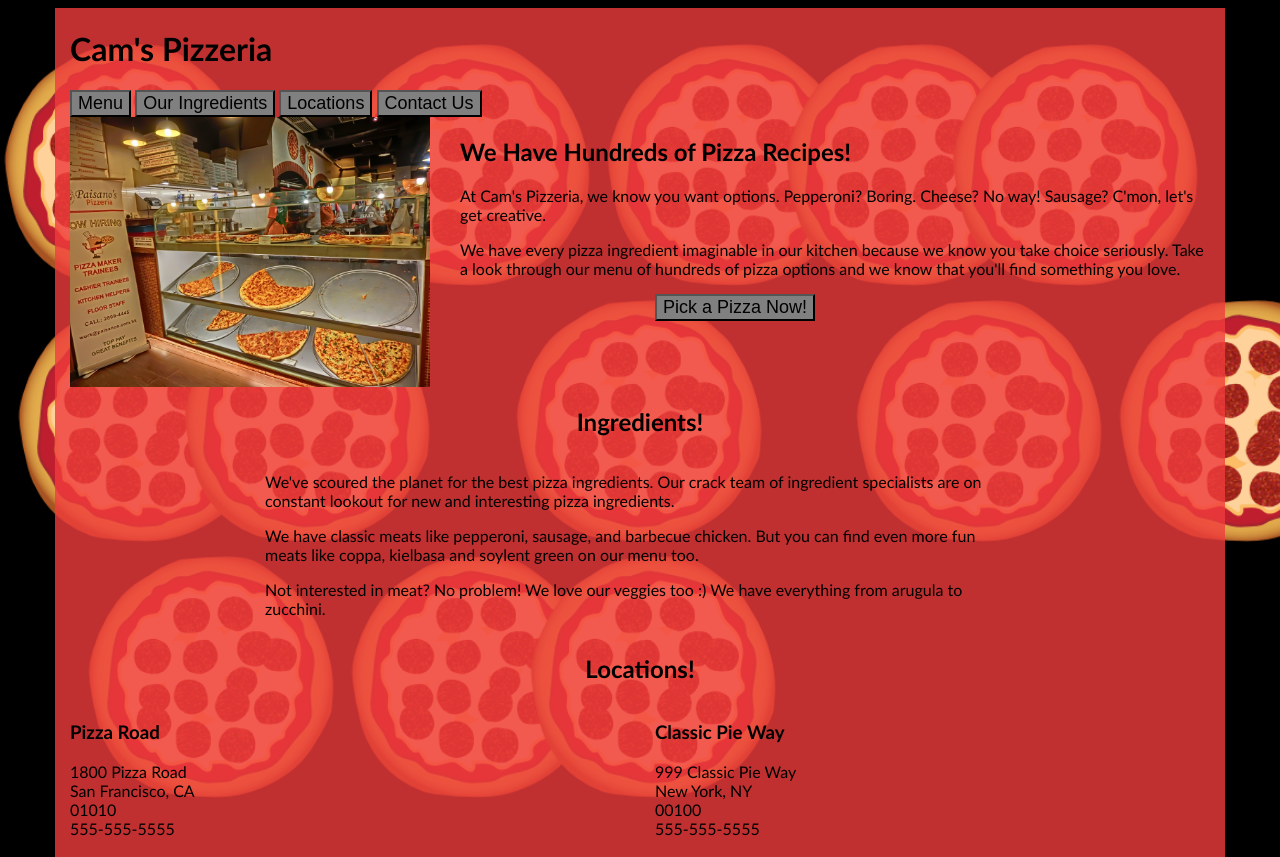
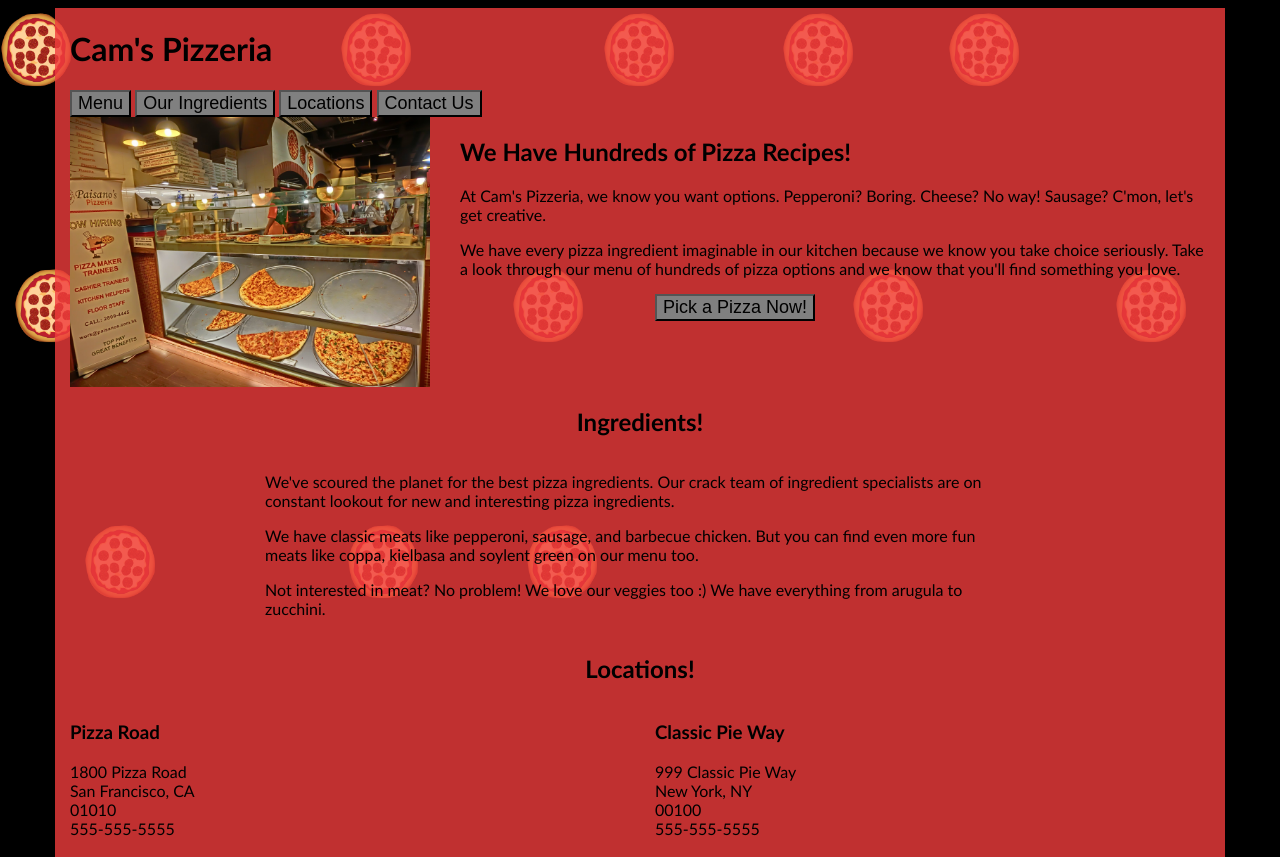
Before and after one commit to amalsaad/Udacity-Optimization, a plain HTML site: page views/pizza.html in a window 1280 px wide. Shown: the top 857 px of the page. Drawn offline with Linux system fonts and the light colour scheme.

Commit message:
resize pizza background img in main.js + resize pizzeria to 100pc im inex.html

```diff
--- a/views/js/main.js
+++ b/views/js/main.js
@@ -512,8 +512,8 @@ document.addEventListener('DOMContentLoaded', function () {
         var elem = document.createElement('img');
         elem.className = 'mover';
         elem.src = "images/pizza.png";
-        //elem.style.height = "100px";
-        //elem.style.width = "73.333px";
+        elem.style.height = "100px";
+        elem.style.width = "73.333px";
         elem.basicLeft = (i % cols) * s;
         elem.style.top = (Math.floor(i / cols) * s) + 'px';
         document.querySelector("#movingPizzas1").appendChild(elem);
```
Also changed, not shown: index.html (+1 -1 lines), img/pizzeria.jpg (added).
